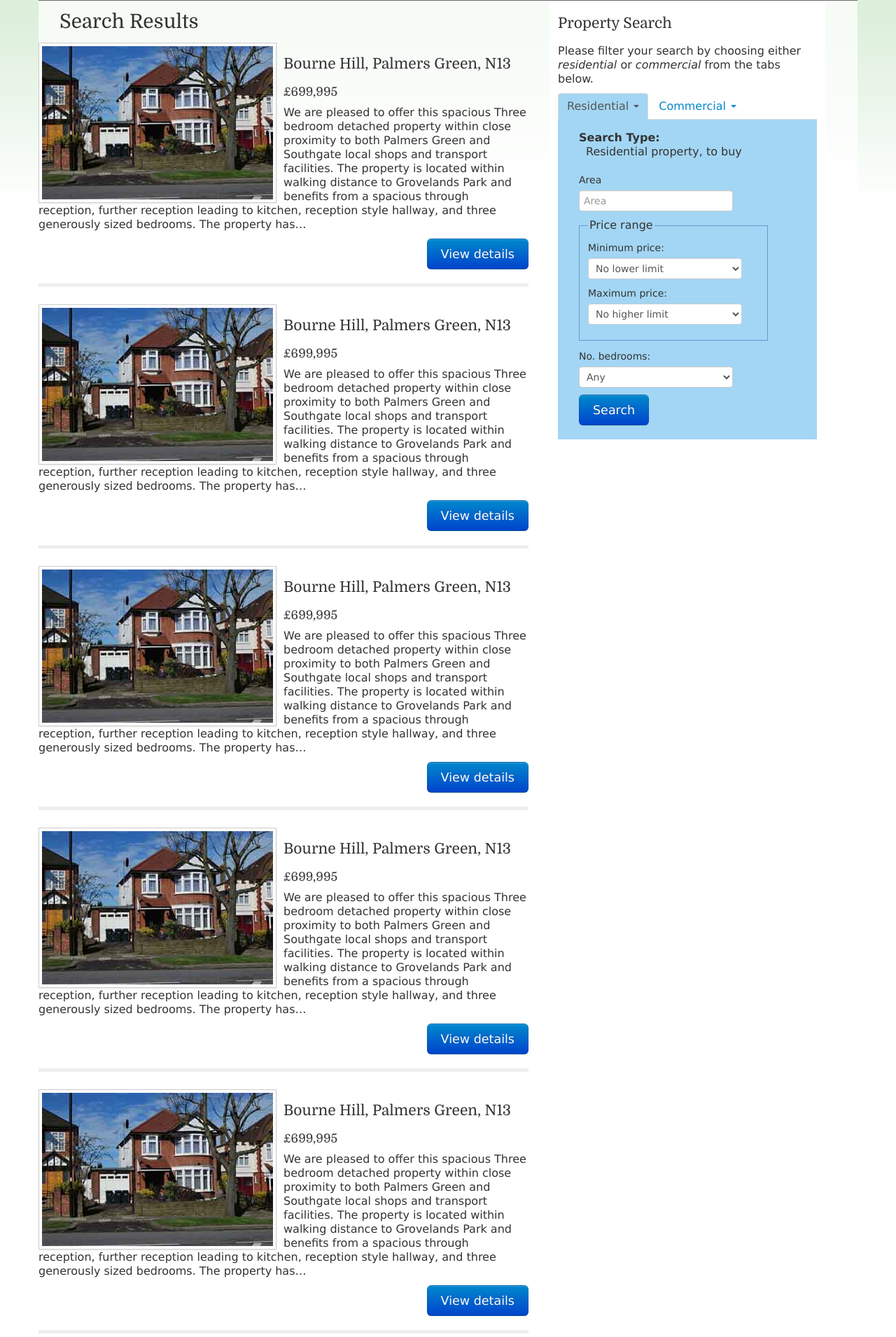
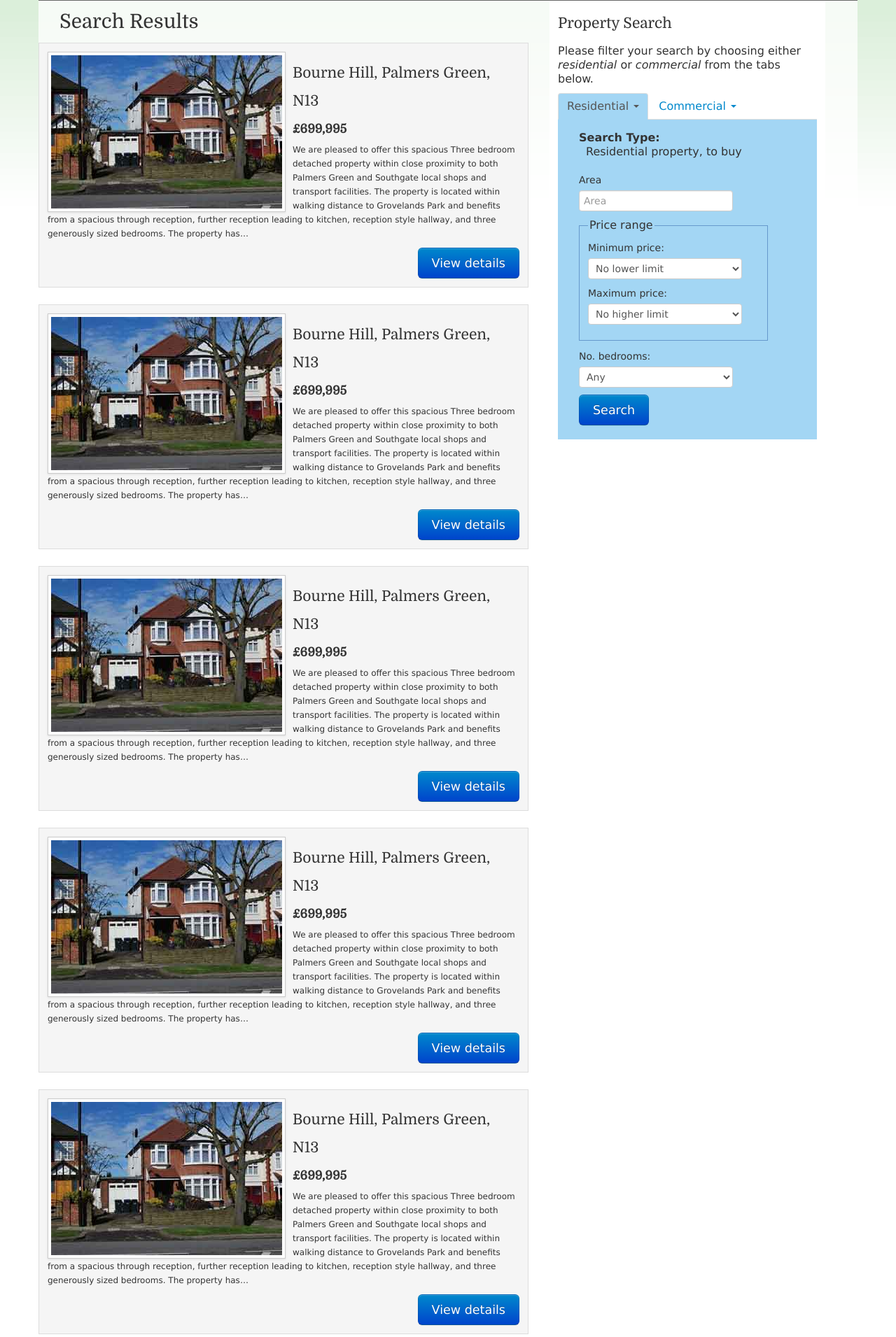
Before and after one commit to antowide/nationwide-3, a PHP site: page /results1.php in a window 1280 px wide. Shown: the part 128-2039 px from the top of the page at 70% size. Run offline with PHP 8.4, Linux system fonts and the light colour scheme; some libraries are stand-ins or nearby versions.

Commit message:
Property results styling.

```diff
--- a/content/includes/search-results/property-result-1.php
+++ b/content/includes/search-results/property-result-1.php
@@ -2,18 +2,17 @@
 <!-- [property-result-1.php] -->
 
 <div class="row result">
-	<div class="media">
+	<div class="media" style="background-color: #f5f5f5; border: 1px solid #ddd; padding: 12px; margin-bottom: 24px;">
 	    <a href="details1.php" class="pull-left">
 	        <img src="img/property01/prop01-listing.jpg" width="330" height="219" alt="Property 01" class="img-polaroid">
 	    </a>
 	    <div>
 	        <h3>Bourne Hill, Palmers Green, N13</h3>
-	        <h4>&pound;699,995</h4>
-	        <p>We are pleased to offer this spacious Three bedroom detached property within close proximity to both Palmers Green and Southgate local shops and transport facilities. The property is located within walking distance to Grovelands Park and benefits from a spacious through reception, further reception leading to kitchen, reception style hallway, and three generously sized bedrooms. The property has&hellip;</p>
+	        <h4><strong>&pound;699,995</strong></h4>
+	        <p style="font-size: 12px;">We are pleased to offer this spacious Three bedroom detached property within close proximity to both Palmers Green and Southgate local shops and transport facilities. The property is located within walking distance to Grovelands Park and benefits from a spacious through reception, further reception leading to kitchen, reception style hallway, and three generously sized bedrooms. The property has&hellip;</p>
 	        <a href="details1.php" class="btn btn-primary btn-large pull-right">View details</a>
 	    </div>
 	</div>
-    <hr style="border-width: 5px;">
 </div>
 
 <!-- [/property-result-1.php] -->
```
